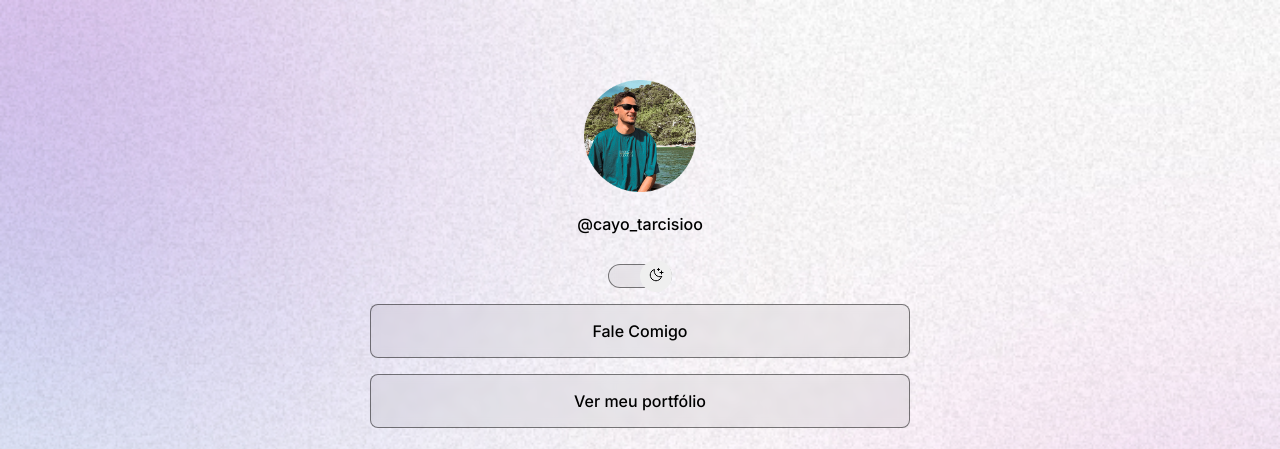
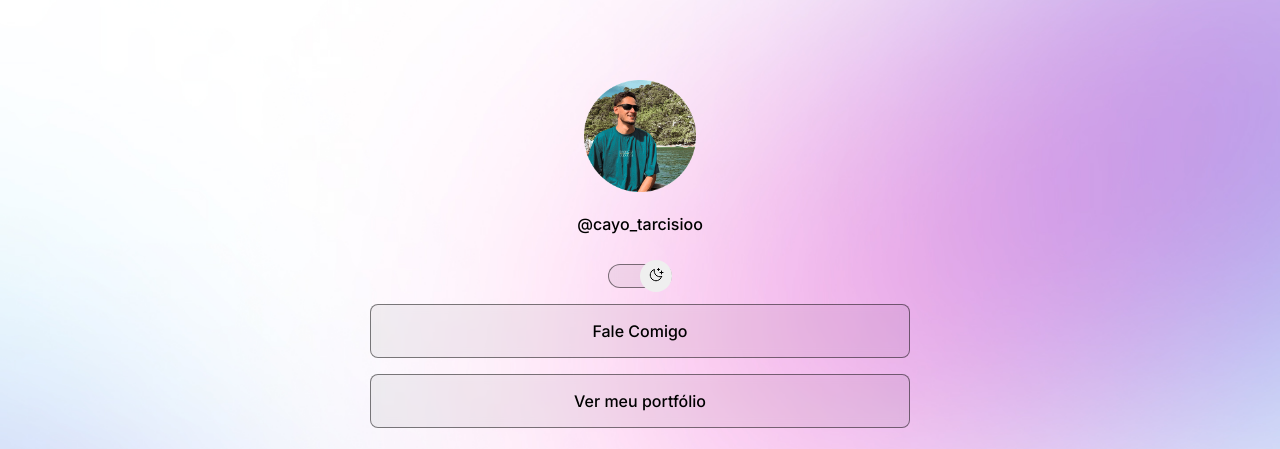
Before and after one commit to CayoTarcisio/telaApresentacao, a plain HTML site: page index.html in a window 1280 px wide. Shown: the top 449 px of the page. Drawn offline with nearby package versions, Linux system fonts and the light colour scheme.

Commit message:
change background based on media

```diff
--- a/style.css
+++ b/style.css
@@ -29,6 +29,7 @@ body {
     /* background-size: cover; */
 
    background: var(--bg-url) no-repeat top center/cover;
+   height: 100vh;
 }
 
 body * {
@@ -165,9 +166,21 @@ ul li a:hover {
 
 }
 
+/* rodapé */
 footer {
     padding: 24px 0;
     text-align: center;
     font-size: 14px;
 
 }
+
+/* media queries */
+@media (min-width: 700px) {
+    :root {
+        --bg-url: url(./assets/bg-desktop.jpg)
+    }
+
+    .light {
+        --bg-url: url(./assets/bg-desktop-light.jpg)
+    }
+}
```
